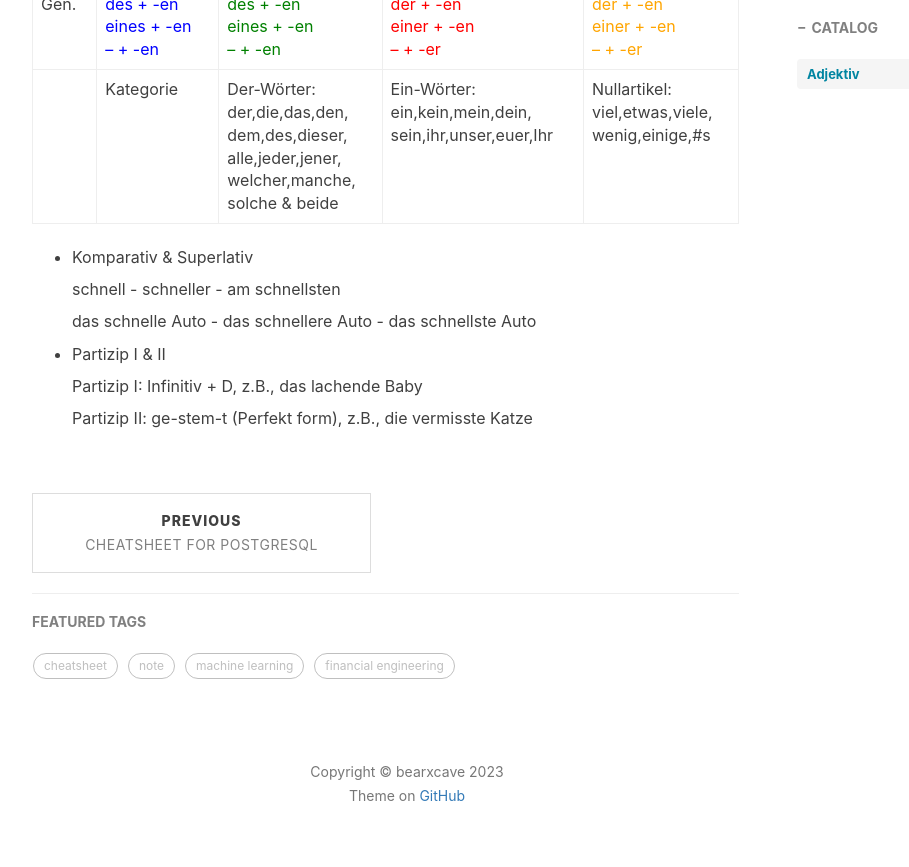
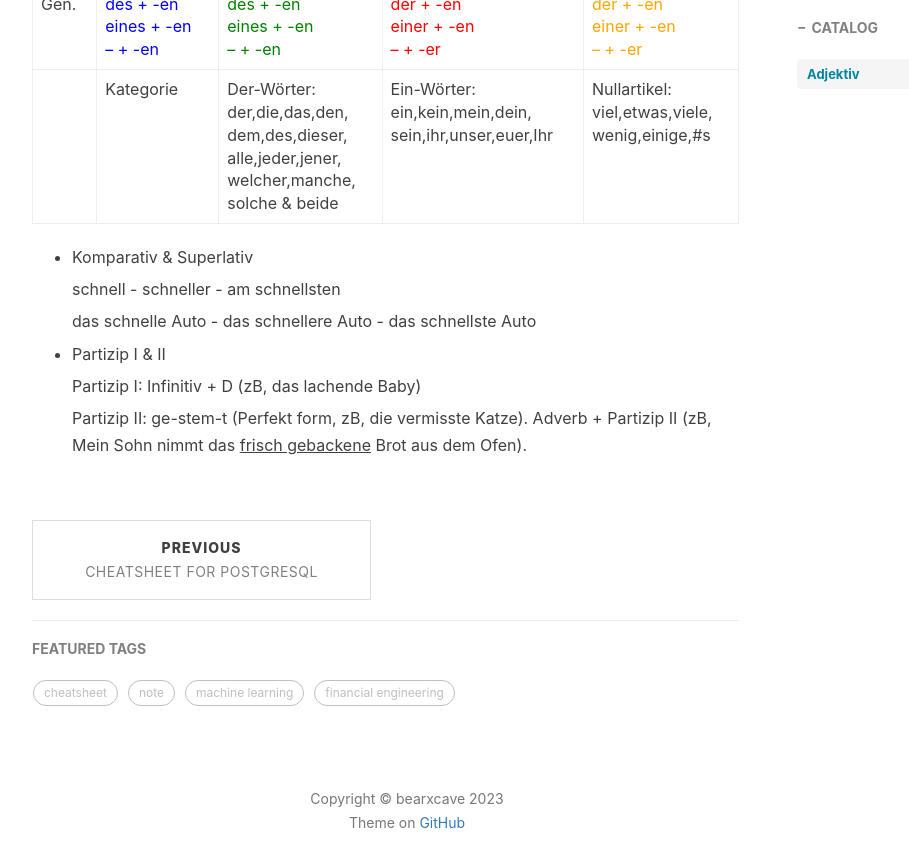
Before and after one commit to Bearxcave/Bearxcave.github.io, a Jekyll site: the page built from _posts/2023-09-17-Deutsch-learnen.md, in a window 1280 px wide and 900 px high, scrolled down 923 px. Shown: the top 867 px of the window, without its empty margins (233-1142 px from the left). Built offline with Jekyll 4.4.1, drawn with Linux system fonts in a browser that asks for light colours; nearby versions of some CDN libraries; comment, search, counter and statistics services are not loaded.

Commit message:
Update 2023-09-17-Deutsch-learnen.md

```diff
--- a/_posts/2023-09-17-Deutsch-learnen.md
+++ b/_posts/2023-09-17-Deutsch-learnen.md
@@ -30,6 +30,6 @@ tags:
 
 * Partizip I & II
 
-  Partizip I: Infinitiv + D, z.B., das lachende Baby
+  Partizip I: Infinitiv + D (zB, das lachende Baby)
 
-  Partizip II: ge-stem-t (Perfekt form), z.B., die vermisste Katze
+  Partizip II: ge-stem-t (Perfekt form, zB, die vermisste Katze). Adverb + Partizip II (zB, Mein Sohn nimmt das <u>frisch gebackene</u> Brot aus dem Ofen).
```
